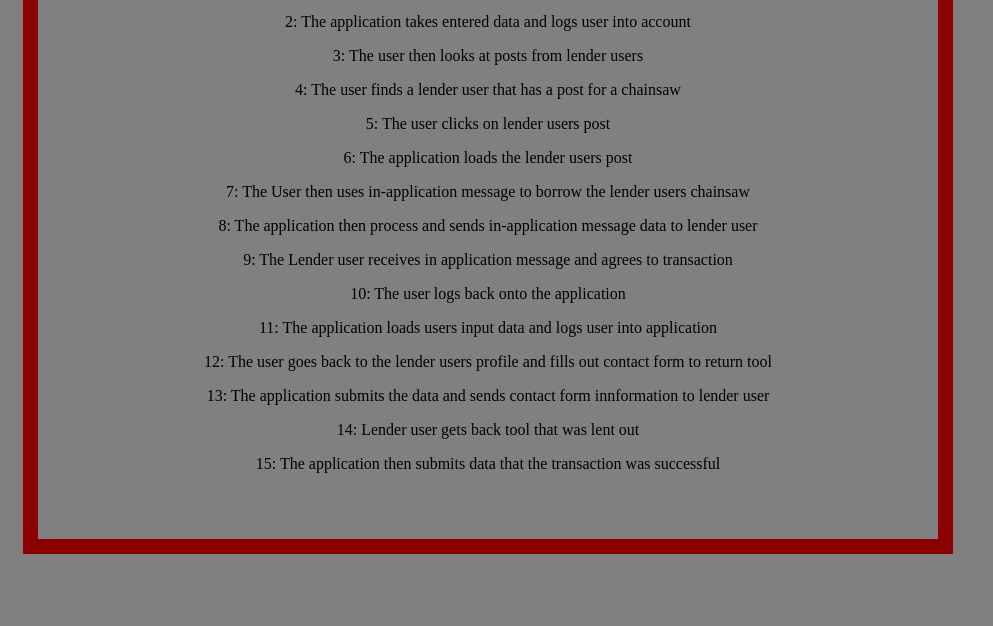
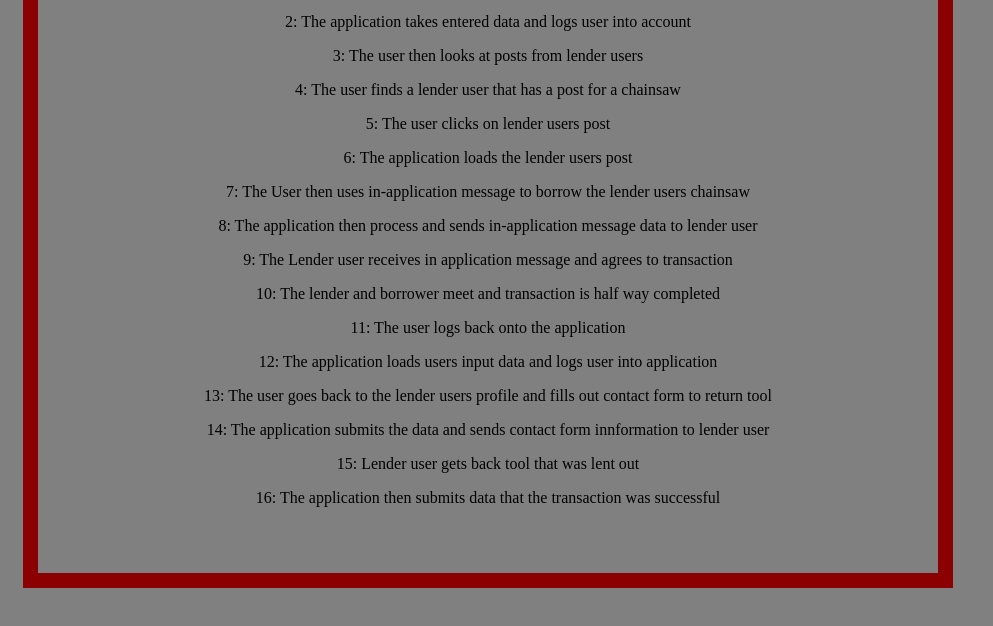
Before and after one commit to Abq-Tool-Shed/Capstone-Abq-Tool-Shed, a plain HTML site: page Documentation/tools-documents/interaction-flow-borrower.html in a window 1280 px wide. Shown: the part 174-800 px from the top of the page, without its empty margins (0-993 px from the left). Drawn offline with Linux system fonts and the light colour scheme.

Commit message:
Update for personas head page and interaction-flow-borrower.html

```diff
--- a/Documentation/tools-documents/interaction-flow-borrower.html
+++ b/Documentation/tools-documents/interaction-flow-borrower.html
@@ -17,13 +17,13 @@
     <p>7: The User then uses in-application message to borrow the lender users chainsaw</p>
     <p>8: The application then process and sends in-application message  data to lender user</p>
     <p>9: The Lender user receives in application message and agrees to transaction </p>
-    <p></p>
-    <p>10: The user logs back onto the application</p>
-    <p>11: The application loads users input data and logs user into application</p>
-    <p>12: The user goes back to the lender users profile and fills out contact form to return tool</p>
-    <p>13: The application submits the data and sends contact form innformation to lender user</p>
-    <p>14: Lender user gets back tool that was lent out</p>
-    <p>15: The application then submits data that the transaction was successful</p>
+    <p>10: The lender and borrower meet and transaction is half way completed</p>
+    <p>11: The user logs back onto the application</p>
+    <p>12: The application loads users input data and logs user into application</p>
+    <p>13: The user goes back to the lender users profile and fills out contact form to return tool</p>
+    <p>14: The application submits the data and sends contact form innformation to lender user</p>
+    <p>15: Lender user gets back tool that was lent out</p>
+    <p>16: The application then submits data that the transaction was successful</p>
 </div>
 </body>
 </html>
```
Also changed, not shown: Documentation/tools-documents/personas-for-tools.html (+4 -2 lines).
